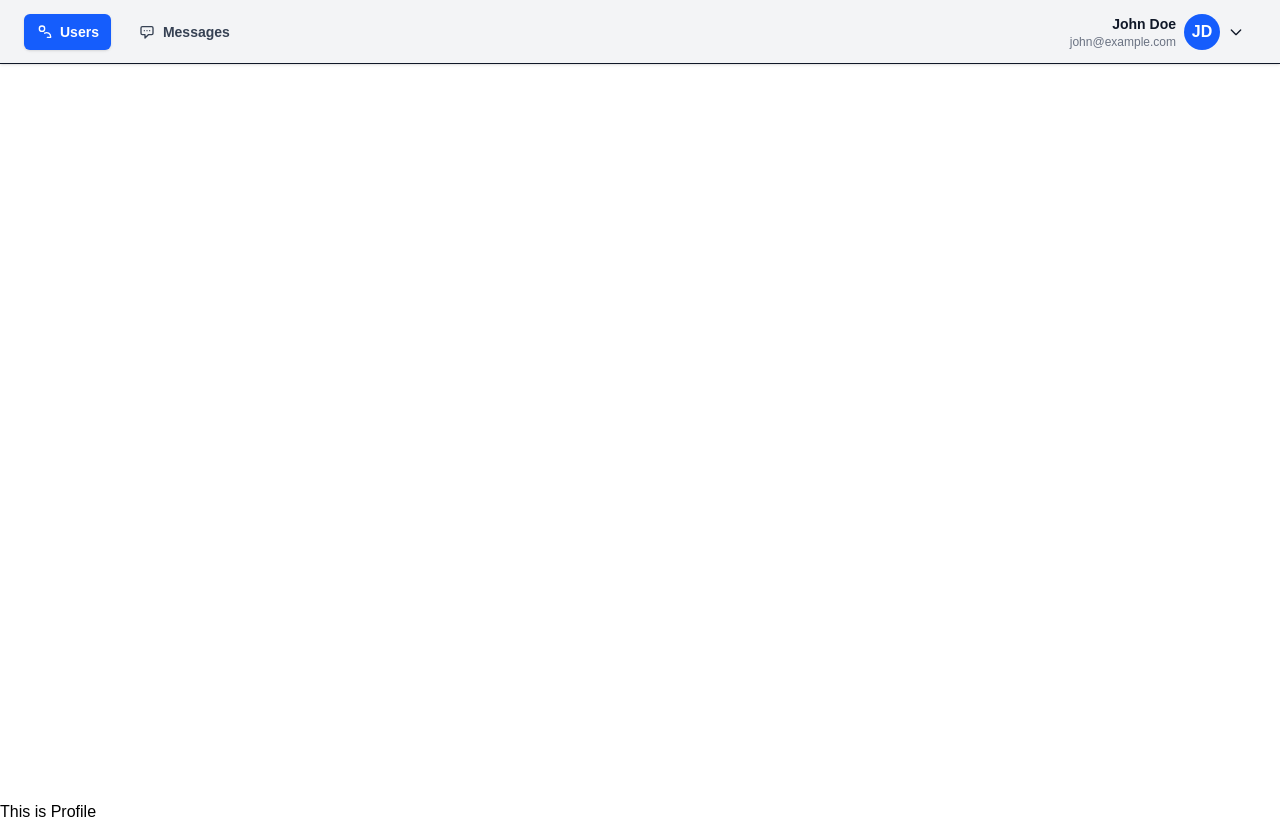
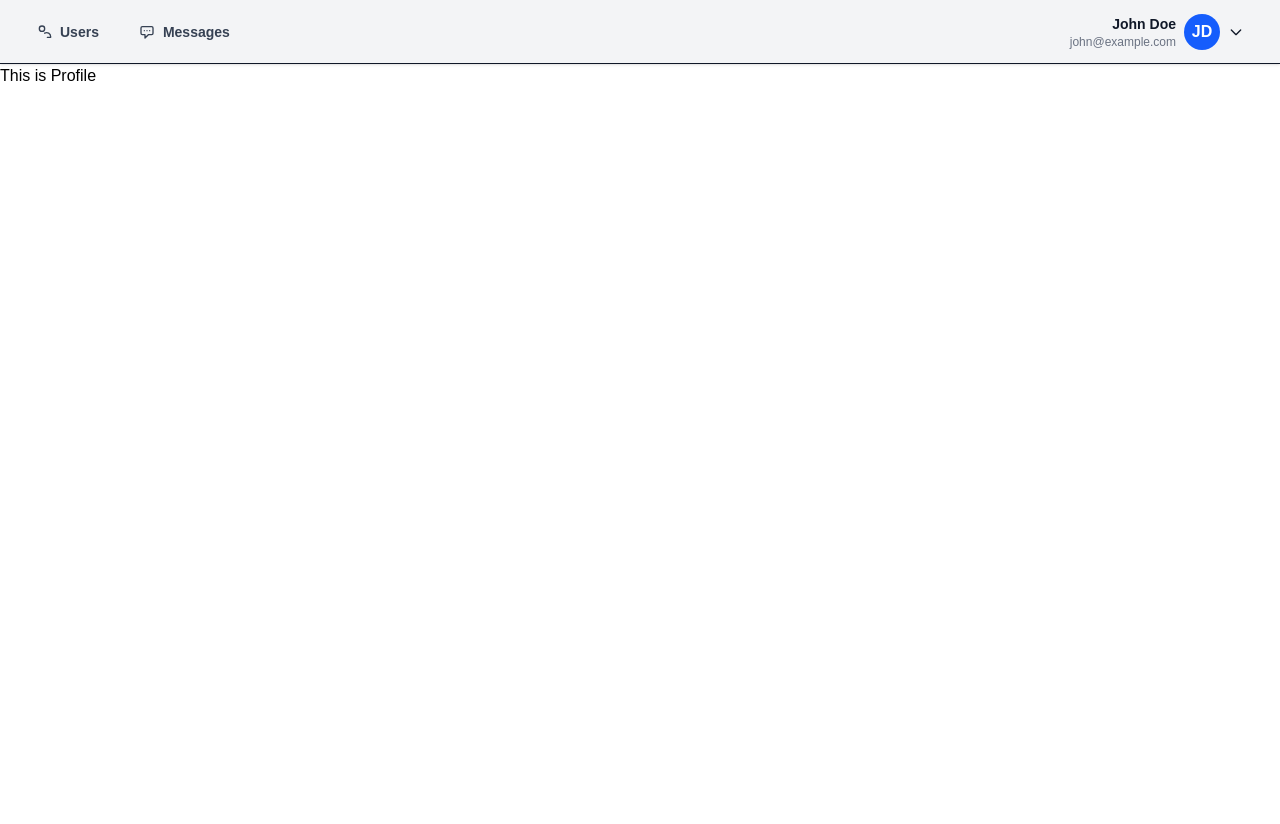
Before and after one commit to sujanpuri/ChatApp, a Next.js app in the folder frontend/: page /routes/Profile in a window 1280 px wide. After the commit the page ends 800 px from the top, so only its background shows below. Built offline with nearby package versions, Linux system fonts and the light colour scheme.

Commit message:
Update: UI

```diff
--- a/frontend/app/components/navbar.js
+++ b/frontend/app/components/navbar.js
@@ -2,12 +2,11 @@
 
 import { useState } from "react";
 import Link from "next/link";
-import { useRouter } from "next/navigation";
+import { usePathname } from "next/navigation";
 
 export default function DashboardPage() {
-  const [active, setActive] = useState("Users");
+  const pathname = usePathname();
   const [menuOpen, setMenuOpen] = useState(false);
-  const router = useRouter();
 
   const navLinks = [
     { name: "Users", href: "/routes/Users", icon: UsersIcon },
@@ -21,7 +20,7 @@ export default function DashboardPage() {
   ];
 
   return (
-    <div className="h-screen bg-white text-gray-900">
+    <div className="bg-white text-gray-900">
       <header className="flex justify-between items-center h-16 px-6 border-b bg-gray-100 shadow-sm">
         {/* Left: Navigation */}
         <nav className="flex gap-4">
@@ -29,9 +28,9 @@ export default function DashboardPage() {
             <Link
               key={name}
               href={href}
-              onClick={() => setActive(name)}
+
               className={`flex items-center gap-2 px-3 py-2 rounded-md transition-all text-sm font-semibold ${
-                active === name
+                pathname === href
                   ? "bg-blue-600 text-white shadow-sm"
                   : "text-gray-700 hover:bg-blue-100 hover:text-blue-700"
               }`}
--- a/frontend/app/routes/Messages/page.js
+++ b/frontend/app/routes/Messages/page.js
@@ -4,7 +4,11 @@ import React from 'react'
 const Messages = () => {
   return (
     <div className='bg-white text-black min-h-screen'>
-        <Navbar />This is Messages</div>
+        <Navbar />
+        <div>
+          This is Messages
+        </div>
+      </div>
   )
 }
 
--- a/frontend/app/routes/Users/page.js
+++ b/frontend/app/routes/Users/page.js
@@ -5,8 +5,10 @@ const Users = () => {
   return (
     <div className='bg-white text-black min-h-screen'>
         <Navbar />
-
-        This is Users</div>
+        <div>
+          This is Users
+        </div>
+      </div>
   )
 }
 
```
